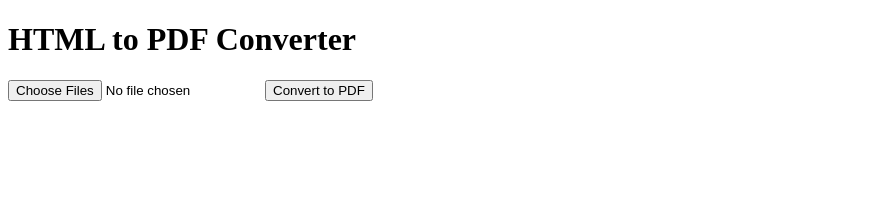
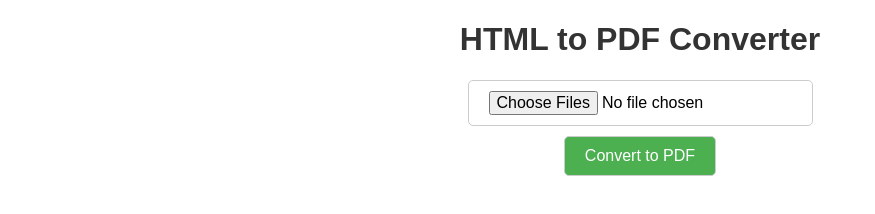
Before and after one commit to onurqlp/htmltopdf, a plain HTML site: page index.html in a window 1280 px wide. Shown: the whole page, without its empty margins (0-875 px from the left). Drawn offline with Linux system fonts and the light colour scheme.

Commit message:
Update index.html

```diff
--- a/index.html
+++ b/index.html
@@ -4,6 +4,34 @@
     <meta charset="UTF-8">
     <meta name="viewport" content="width=device-width, initial-scale=1.0">
     <title>HTML to PDF Converter</title>
+    <!-- Dahili CSS Stilleri -->
+    <style>
+        body {
+            font-family: Arial, sans-serif;
+            margin: 20px;
+        }
+        h1 {
+            color: #333;
+            text-align: center;
+        }
+        input, button {
+            display: block;
+            margin: 10px auto;
+            padding: 10px 20px;
+            font-size: 16px;
+            border: 1px solid #ccc;
+            border-radius: 5px;
+        }
+        button {
+            background-color: #4CAF50;
+            color: white;
+            cursor: pointer;
+        }
+        button:hover {
+            background-color: #45a049;
+        }
+    </style>
+    <!-- Gerekli Kütüphaneler -->
     <script src="./libs/jspdf.umd.min.js"></script>
     <script src="./libs/purify.min.js"></script>
     <script src="./libs/html2canvas.min.js"></script>
@@ -31,11 +59,16 @@
                 }
 
                 const content = await file.text();
-                const sanitizedContent = DOMPurify.sanitize(content);
+                const sanitizedContent = DOMPurify.sanitize(content); // HTML güvenli hale getirildi
                 const pdf = new jsPDF();
+
                 pdf.html(sanitizedContent, {
+                    html2canvas: {
+                        scale: 2, // Daha yüksek çözünürlük
+                        useCORS: true // Harici kaynakları kullanmak için
+                    },
                     callback: (pdf) => {
-                        pdf.save(file.name.replace('.html', '.pdf'));
+                        pdf.save(file.name.replace('.html', '.pdf')); // PDF kaydediliyor
                     }
                 });
             }
```
